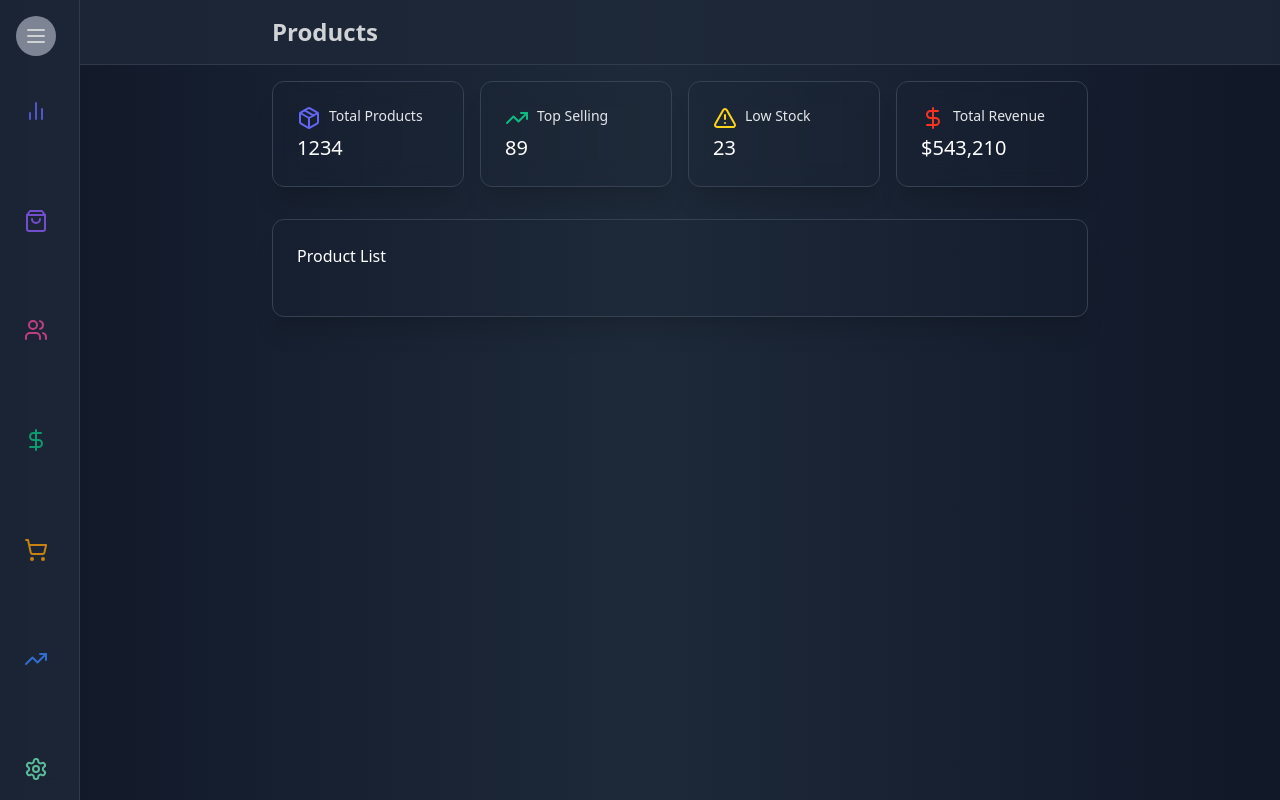
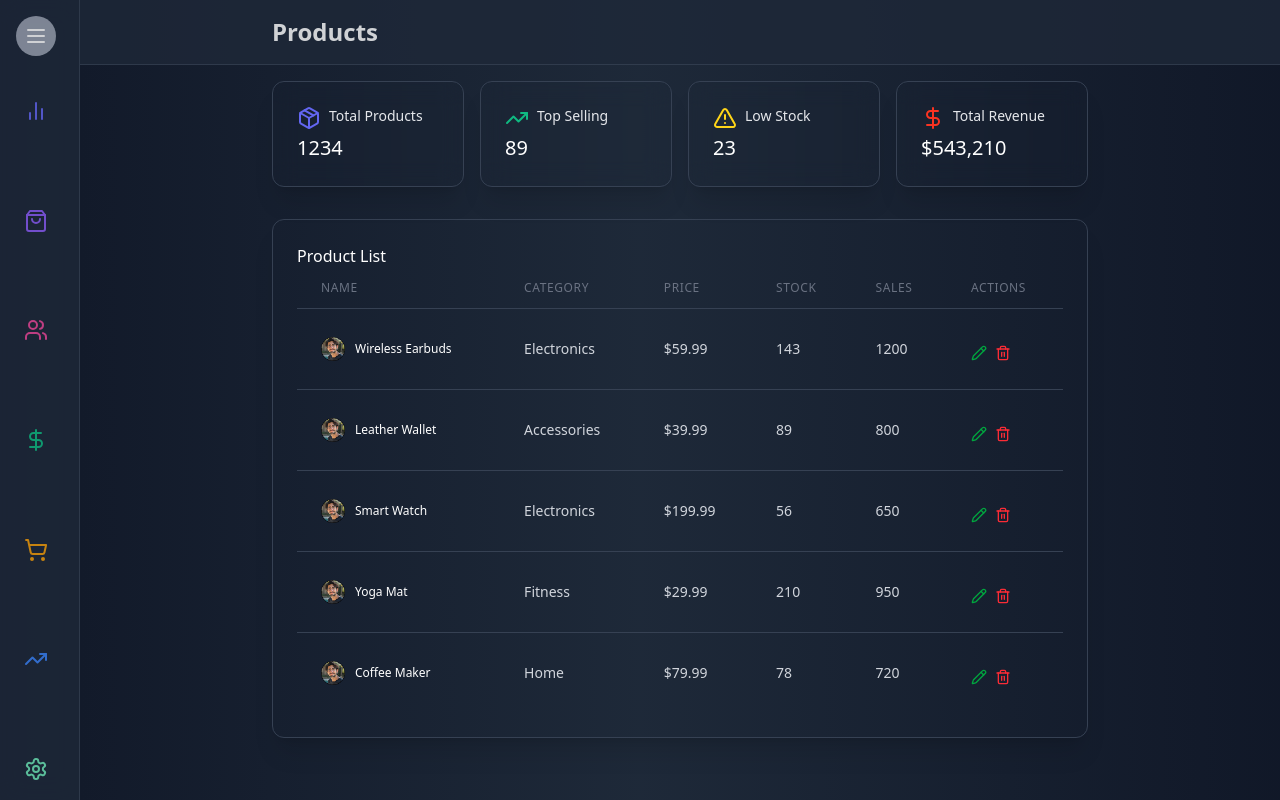
Before and after one commit to MahmoudMedhat17/Dashboard, a React (Vite) app: page /products in a window 1280 px wide. Built offline with nearby package versions, Linux system fonts and the light colour scheme.

Commit message:
Working on products page.

```diff
--- a/src/pages/Products.tsx
+++ b/src/pages/Products.tsx
@@ -1,6 +1,7 @@
 import {motion} from "framer-motion";
 import Statescard from "../components/Statescard";
 import {Package, TrendingUp, TriangleAlert, DollarSign } from "lucide-react";
+import { productsTable } from "../utils";
 
 
 const Products = () => {
@@ -13,9 +14,43 @@ const Products = () => {
         <Statescard title="Total Revenue" data="$543,210" icon={<DollarSign className="text-[#fa3321]"/>}/>
       </motion.main>
       <div className="p-6 border border-gray-700 rounded-xl shadow-xl cursor-pointer h-fit w-full">
-        <div>
+        <div className="flex justify-between items-center">
           <h2>Product List</h2>
           <input type="text" />
+        </div>
+        <div className="overflow-x-auto">
+            <motion.table initial={{opacity:0, translateY:20}} animate={{opacity:1, translateY:0}} transition={{delay:0.8}} className="min-w-full divide-y divide-gray-700">
+                <thead className="">
+                    <tr>
+                        <th scope="col" className="px-6 py-3 text-left text-xs font-medium text-gray-500 uppercase tracking-wider">NAME</th>
+                        <th scope="col" className="px-6 py-3 text-left text-xs font-medium text-gray-500 uppercase tracking-wider">CATEGORY</th>
+                        <th scope="col" className="px-6 py-3 text-left text-xs font-medium text-gray-500 uppercase tracking-wider">PRICE</th>
+                        <th scope="col" className="px-6 py-3 text-left text-xs font-medium text-gray-500 uppercase tracking-wider">STOCK</th>
+                        <th scope="col" className="px-6 py-3 text-left text-xs font-medium text-gray-500 uppercase tracking-wider">SALES</th>
+                        <th scope="col" className="px-6 py-3 text-left text-xs font-medium text-gray-500 uppercase tracking-wider">ACTIONS</th>
+                    </tr>
+                </thead>
+                <tbody className="divide-y divide-gray-700">
+                  {
+                    productsTable.map((product, index)=>(
+                      <tr key={index}>
+                        <div className="flex items-center gap-2 px-6 py-4">
+                          <img src={product.img} className="w-6 h-6"/>
+                          <td className="px-0.5 py-4 whitespace-nowrap text-xs font-medium text-white">{product.name}</td>
+                        </div>
+                          <td className="px-6 py-4 whitespace-nowrap text-sm text-gray-300">{product.category}</td>
+                          <td className="px-6 py-4 whitespace-nowrap text-sm text-gray-300">{product.price}</td>
+                          <td className="px-6 py-4 whitespace-nowrap text-sm text-gray-300">{product.stock}</td>
+                          <td className="px-6 py-4 whitespace-nowrap text-sm text-gray-300">{product.sales}</td>
+                          <td className="px-6 py-4 whitespace-nowrap text-sm text-gray-300 flex items-center gap-2">
+                            <span>{product.actions.edit}</span>
+                            <span>{product.actions.delete}</span>
+                          </td>
+                      </tr>
+                    ))
+                  }
+                </tbody>
+            </motion.table>
         </div>
       </div>
     </section>
--- a/src/utils/index.tsx
+++ b/src/utils/index.tsx
@@ -1,4 +1,4 @@
-import { ChartNoAxesColumn, ShoppingBag , Users, DollarSign , ShoppingCart , TrendingUp , Settings  } from 'lucide-react';
+import { ChartNoAxesColumn, ShoppingBag , Users, DollarSign , ShoppingCart , TrendingUp , Settings, Pencil, Trash2  } from 'lucide-react';
 
 
 
@@ -93,3 +93,69 @@ export const navbarHeaders: navbarHeadersProps[] = [
         path:"/settings"
     }
 ];
+
+
+
+
+export const productsTable = [
+    {
+        img:"/personTwo.png",
+        name:"Wireless Earbuds",
+        category:"Electronics",
+        price:"$59.99",
+        stock:"143",
+        sales:"1200",
+        actions:{
+            edit:<Pencil className='text-green-600' size={16}/>,
+            delete:<Trash2 className='text-red-500' size={16}/>
+        }
+    },
+    {
+        img:"/personTwo.png",
+        name:"Leather Wallet",
+        category:"Accessories",
+        price:"$39.99",
+        stock:"89",
+        sales:"800",
+        actions:{
+            edit:<Pencil className='text-green-600' size={16}/>,
+            delete:<Trash2 className='text-red-500' size={16}/>
+        }
+    },
+    {
+        img:"/personTwo.png",
+        name:"Smart Watch",
+        category:"Electronics",
+        price:"$199.99",
+        stock:"56",
+        sales:"650",
+        actions:{
+            edit:<Pencil className='text-green-600' size={16}/>,
+            delete:<Trash2 className='text-red-500' size={16}/>
+        }
+    },
+    {
+        img:"/personTwo.png",
+        name:"Yoga Mat",
+        category:"Fitness",
+        price:"$29.99",
+        stock:"210",
+        sales:"950",
+        actions:{
+            edit:<Pencil className='text-green-600' size={16}/>,
+            delete:<Trash2 className='text-red-500' size={16}/>
+        }
+    },
+    {
+        img:"/personTwo.png",
+        name:"Coffee Maker",
+        category:"Home",
+        price:"$79.99",
+        stock:"78",
+        sales:"720",
+        actions:{
+            edit:<Pencil className='text-green-600' size={16}/>,
+            delete:<Trash2 className='text-red-500' size={16}/>
+        }
+    }
+];
```
Also changed, not shown: public/personTwo.png (added).
